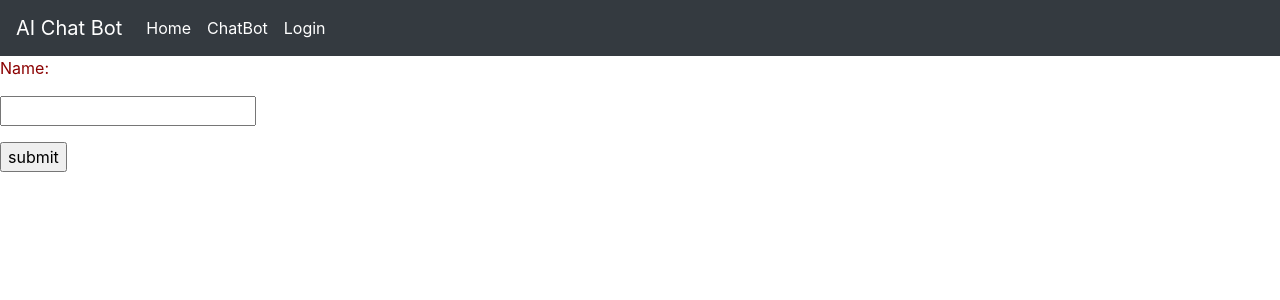
After one commit to dhaval27p/IPRO---Digital-Development, a Flask app: page /login in a window 1280 px wide. The commit adds this page. Shown: the top 300 px of the page. Run offline with Flask 2, Linux system fonts and the light colour scheme; some libraries are stand-ins or nearby versions.

Commit message:
Login page

```diff
--- a/chat.py
+++ b/chat.py
@@ -49,6 +49,5 @@ while True:
             if tag == intent["tag"]:
                 print(f'{bot_name}: {random.choice(intent["responses"])}')
 
-
     else:
         print(f'{bot_name}: I do not understand...')
--- a/main.py
+++ b/main.py
@@ -1,17 +1,28 @@
-from flask import Flask, render_template
+from flask import Flask, render_template, request, redirect, url_for
 
 app = Flask(__name__)
+
 
 @app.route("/")
 def home():
     return render_template("home.html")
 
 
-@app.route("/chat")
+@app.route("/chat", methods=["POST", "GET"])
 def chat():
     print("yes")
     return render_template("chat.html")
 
+@app.route("/login", methods=["POST", "GET"])
+def login():
+    if request.method == "POST":
+        user = request.form["username"]
+        return redirect(url_for("user", usr=user))
+    else:
+        return render_template("login.html")
 
+@app.route('/hi/<usr>')
+def user(usr):
+    return f"<h1>{usr}</h1>"
 if __name__ == "__main__":
     app.run(debug=True)
--- /dev/null
+++ b/templates/login.html
@@ -0,0 +1,9 @@
+{% extends "template.html" %}
+{% block title %} Login {% endblock%}
+{% block content %}
+<form action="#" method = "post">
+    <p>Name:</p>
+    <p><input type="text" name ="username" /></p>
+    <p><input type="submit" value ="submit" /></p>
+</form>
+{% endblock %}
--- a/templates/template.html
+++ b/templates/template.html
@@ -20,6 +20,9 @@
                   <li class="nav-item active">
                       <a class="nav-link" href="{{ url_for('chat') }}">ChatBot </a>
                   </li>
+                  <li class="nav-item active">
+                      <a class="nav-link" href="{{ url_for('login') }}">Login </a>
+                  </li>
               </ul>
             </div>
         </nav>
```
